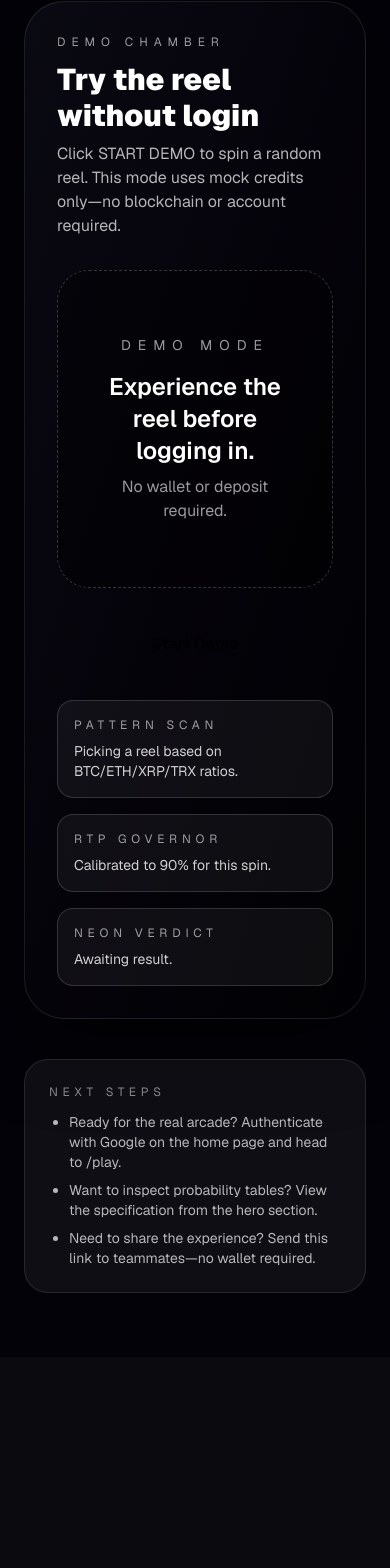
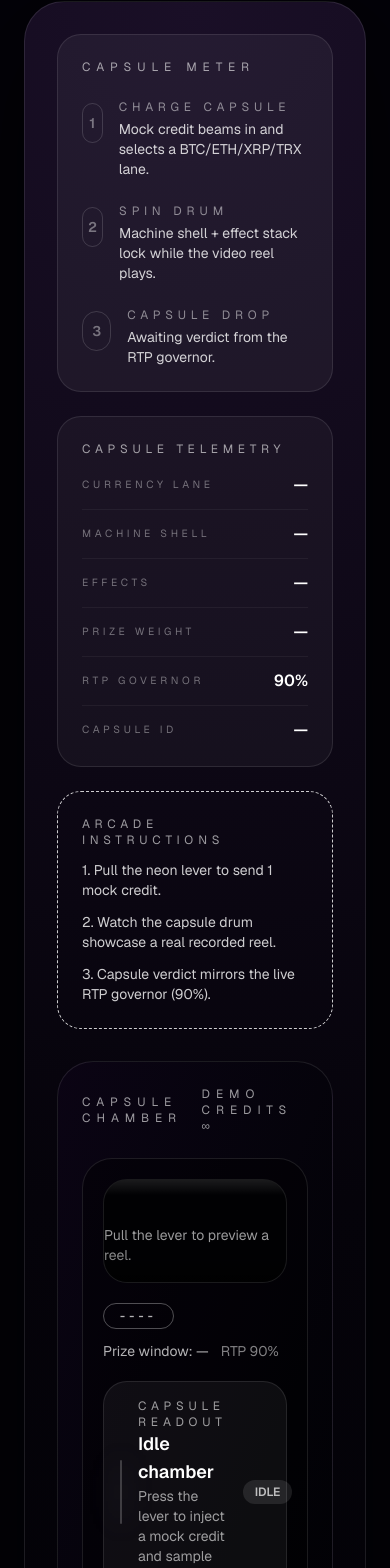
Before and after one commit to jinjinsansan/gacha, a Next.js app: page /demo in a window 390 px wide. Shown: the part 329-1897 px from the top of the page. Before the commit the page ends 1686 px from the top, so only its background shows below. Built offline with nearby package versions, Linux system fonts and the light colour scheme.

Commit message:
feat(demo): align demo experience with capsule concept
Co-authored-by: factory-droid[bot] <138933559+factory-droid[bot]@users.noreply.github.com>

```diff
--- a/src/app/demo/DemoPlayClient.tsx
+++ b/src/app/demo/DemoPlayClient.tsx
@@ -20,6 +20,7 @@ type DemoPlayResponse = {
 };
 
 type State = "idle" | "loading" | "playing" | "complete" | "error";
+type StepStatus = "pending" | "active" | "complete";
 
 const PRIZE_BY_CURRENCY: Record<string, string> = {
   BTC: "$250",
@@ -28,31 +29,35 @@ const PRIZE_BY_CURRENCY: Record<string, string> = {
   TRX: "$3",
 };
 
+const CAPSULE_GRADIENTS: Record<string, string> = {
+  BTC: "linear-gradient(135deg,#F7931A,#ffb347,#ffe29f)",
+  ETH: "linear-gradient(135deg,#506bff,#8fa7ff,#dfe8ff)",
+  XRP: "linear-gradient(135deg,#1f1f26,#4e5567,#8f97ad)",
+  TRX: "linear-gradient(135deg,#ff0038,#ff667d,#ffc7d2)",
+  default: "linear-gradient(135deg,#5c5f79,#7c81a4,#b4b9d0)",
+};
+
+const CAPSULE_GLOW: Record<string, string> = {
+  BTC: "0 0 30px rgba(247,147,26,0.45)",
+  ETH: "0 0 30px rgba(98,126,234,0.45)",
+  XRP: "0 0 30px rgba(35,41,47,0.45)",
+  TRX: "0 0 30px rgba(255,0,19,0.45)",
+  default: "0 0 30px rgba(140,140,173,0.4)",
+};
+
+const CURRENCY_BADGE_CLASSES: Record<string, string> = {
+  BTC: "border-btc text-btc",
+  ETH: "border-eth text-eth",
+  XRP: "border-xrp text-xrp",
+  TRX: "border-trx text-trx",
+};
+
+const TOTAL_PATTERNS = 50;
+
 export function DemoPlayClient() {
   const [state, setState] = useState<State>("idle");
   const [errorMessage, setErrorMessage] = useState<string | null>(null);
   const [playData, setPlayData] = useState<DemoPlayResponse | null>(null);
-
-  const statusCards = useMemo(
-    () => [
-      {
-        title: "Pattern scan",
-        body: "Picking a reel based on BTC/ETH/XRP/TRX ratios.",
-        active: state === "loading" || state === "playing" || state === "complete",
-      },
-      {
-        title: "RTP governor",
-        body: `Calibrated to ${playData?.rtp ?? 90}% for this spin.`,
-        active: state === "playing" || state === "complete",
-      },
-      {
-        title: "Neon verdict",
-        body: playData ? (playData.finalResult ? "WIN dispatched." : "LOSE recorded.") : "Awaiting result.",
-        active: state === "complete",
-      },
-    ],
-    [state, playData]
-  );
 
   const startDemoPlay = useCallback(async () => {
     try {
@@ -78,89 +83,264 @@ export function DemoPlayClient() {
   };
 
   const showVideo = playData && (state === "playing" || state === "complete");
+  const capsuleKey = playData?.pattern.currency ?? "default";
+  const capsuleGradient = CAPSULE_GRADIENTS[capsuleKey];
+  const capsuleGlow = CAPSULE_GLOW[capsuleKey];
+  const currencyBadgeClass = playData ? CURRENCY_BADGE_CLASSES[playData.pattern.currency] : null;
+
+  const telemetryItems = useMemo(
+    () => [
+      { label: "Currency lane", value: playData?.pattern.currency ?? "—" },
+      { label: "Machine shell", value: playData?.pattern.machineColor ?? "—" },
+      {
+        label: "Effects",
+        value: playData ? `${playData.pattern.effect1} → ${playData.pattern.effect2}` : "—",
+      },
+      {
+        label: "Prize weight",
+        value: playData
+          ? playData.finalResult
+            ? PRIZE_BY_CURRENCY[playData.pattern.currency] ?? `$${playData.prizeAmount}`
+            : "$0"
+          : "—",
+      },
+      { label: "RTP governor", value: `${playData?.rtp ?? 90}%` },
+      { label: "Capsule ID", value: playData ? `#${playData.pattern.id.toString().padStart(3, "0")}` : "—" },
+    ],
+    [playData]
+  );
+
+  const progressSteps = useMemo(() => {
+    const statuses: StepStatus[] = [
+      state === "idle" ? "pending" : state === "loading" ? "active" : state === "error" ? "pending" : "complete",
+      state === "playing" ? "active" : state === "complete" ? "complete" : "pending",
+      state === "complete" ? "complete" : "pending",
+    ];
+
+    return [
+      {
+        title: "Charge capsule",
+        description: "Mock credit beams in and selects a BTC/ETH/XRP/TRX lane.",
+        status: statuses[0],
+      },
+      {
+        title: "Spin drum",
+        description: "Machine shell + effect stack lock while the video reel plays.",
+        status: statuses[1],
+      },
+      {
+        title: "Capsule drop",
+        description: playData
+          ? playData.finalResult
+            ? "WIN capsule dispatched. Prize lights are armed."
+            : "LOSE capsule recorded. Jackpot meter gets the $1 drip."
+          : "Awaiting verdict from the RTP governor.",
+        status: statuses[2],
+      },
+    ];
+  }, [state, playData]);
+
+  const capsuleReadout = useMemo(() => {
+    if (state === "complete" && playData) {
+      return {
+        headline: playData.finalResult ? "WIN capsule dispatched" : "LOSE capsule recorded",
+        detail: playData.finalResult
+          ? `Prize wired: ${PRIZE_BY_CURRENCY[playData.pattern.currency] ?? `$${playData.prizeAmount}`}`
+          : "Balance unchanged. Jackpot pool increments by $1.",
+        badge: playData.finalResult ? "WIN" : "LOSE",
+      };
+    }
+    if (state === "playing" && playData) {
+      return {
+        headline: "Reel in progress",
+        detail: `${playData.pattern.machineColor} machine · ${playData.pattern.effect1} → ${playData.pattern.effect2}`,
+        badge: "SPIN",
+      };
+    }
+    if (state === "loading") {
+      return {
+        headline: "Scanning pattern library",
+        detail: "Aligning capsule lanes with real RTP tables (90%).",
+        badge: "SYNC",
+      };
+    }
+    if (state === "error") {
+      return {
+        headline: "Demo unavailable",
+        detail: errorMessage ?? "Network hiccup. Try again in a few seconds.",
+        badge: "ERROR",
+      };
+    }
+    return {
+      headline: "Idle chamber",
+      detail: "Press the lever to inject a mock credit and sample the reel.",
+      badge: "IDLE",
+    };
+  }, [state, playData, errorMessage]);
+
+  const capsuleBadgeTone =
+    capsuleReadout.badge === "WIN"
+      ? "bg-accent-win/20 text-accent-win"
+      : capsuleReadout.badge === "LOSE"
+        ? "bg-accent-jackpot/20 text-accent-jackpot"
+        : capsuleReadout.badge === "ERROR"
+          ? "bg-accent-jackpot/10 text-accent-jackpot"
+          : capsuleReadout.badge === "SPIN" || capsuleReadout.badge === "SYNC"
+            ? "bg-accent-primary/15 text-accent-primary"
+            : "bg-white/10 text-white/70";
 
   return (
-    <div className="rounded-[40px] border border-white/10 bg-gradient-to-br from-[#0a0a12] via-[#05030a] to-[#010104] p-8 shadow-[0_20px_80px_rgba(0,0,0,0.65)]">
-      <p className="text-xs uppercase tracking-[0.5em] text-white/60">Demo Chamber</p>
-      <h2 className="mt-3 text-3xl font-black text-white">Try the reel without login</h2>
-      <p className="mt-2 text-white/70">
-        Click START DEMO to spin a random reel. This mode uses mock credits only—no blockchain or account
-        required.
-      </p>
-
-      {errorMessage && <p className="mt-4 text-sm text-accent-jackpot">{errorMessage}</p>}
-
-      <div className="mt-8">
-        {showVideo ? (
-          <div className="relative overflow-hidden rounded-[36px] border border-white/15 bg-gradient-to-br from-[#050208] to-[#000] p-6">
-            <div className="absolute inset-x-10 top-4 flex justify-between text-[0.55rem] uppercase tracking-[0.6em] text-white/30">
-              <span>Left spindle</span>
-              <span>Right spindle</span>
+    <div className="rounded-[40px] border border-white/10 bg-[radial-gradient(circle_at_top,#1a0f27_0%,#05030a_55%,#010104_100%)] p-8 shadow-[0_25px_120px_rgba(0,0,0,0.75)]">
+      <div className="grid gap-8 lg:grid-cols-[320px,minmax(0,1fr)]">
+        <aside className="space-y-6">
+          <div className="rounded-3xl border border-white/10 bg-white/5 p-6">
+            <p className="text-xs uppercase tracking-[0.5em] text-white/60">Capsule meter</p>
+            <div className="mt-6 space-y-6">
+              {progressSteps.map((step, index) => (
+                <div key={step.title} className="flex items-start gap-4">
+                  <div
+                    className={`mt-1 flex h-10 w-10 items-center justify-center rounded-full border text-sm font-semibold ${
+                      step.status === "complete"
+                        ? "border-accent-primary bg-accent-primary/10 text-white"
+                        : step.status === "active"
+                          ? "border-accent-primary text-accent-primary"
+                          : "border-white/15 text-white/40"
+                    }`}
+                  >
+                    {step.status === "complete" ? <span className="text-lg">✓</span> : index + 1}
                   </div>
-            <div className="mt-8 overflow-hidden rounded-[28px] border border-white/10 bg-black">
-              <div className="relative">
-                <div className="absolute inset-x-0 top-0 z-10 h-16 bg-gradient-to-b from-black/70 to-transparent" />
-                <div className="absolute inset-x-0 bottom-0 z-10 h-16 bg-gradient-to-t from-black/80 to-transparent" />
-                <GachaVideo src={playData.pattern.videoUrl} onEnded={handleVideoEnded} className="h-full w-full object-cover" />
+                  <div>
+                    <p className="text-xs uppercase tracking-[0.4em] text-white/50">{step.title}</p>
+                    <p className="mt-1 text-sm text-white/80">{step.description}</p>
                   </div>
                 </div>
-            <div className="mt-4 flex flex-wrap gap-4 text-sm text-white/70">
-              <span>
-                Currency: <strong>{playData.pattern.currency}</strong>
-              </span>
-              <span>
-                Prize: <strong>{PRIZE_BY_CURRENCY[playData.pattern.currency] ?? `$${playData.prizeAmount}`}</strong>
-              </span>
-              <span>
-                RTP: <strong>{playData.rtp}%</strong>
-              </span>
-            </div>
-            <div className="mt-4 rounded-2xl border border-white/10 bg-white/5 p-4">
-              <p className="text-xs uppercase tracking-[0.4em] text-white/50">Result</p>
-              <p className={`mt-2 text-2xl font-semibold ${playData.finalResult ? "text-accent-win" : "text-accent-jackpot"}`}>
-                {playData.finalResult ? "WIN" : "LOSE"}
-              </p>
-              <p className="text-sm text-white/60">
-                {playData.pattern.machineColor} machine · {playData.pattern.effect1} → {playData.pattern.effect2}
-              </p>
+              ))}
             </div>
           </div>
+
+          <div className="rounded-3xl border border-white/10 bg-white/[0.04] p-6">
+            <p className="text-xs uppercase tracking-[0.4em] text-white/60">Capsule telemetry</p>
+            <dl className="mt-4 space-y-3 text-sm text-white/80">
+              {telemetryItems.map((item) => (
+                <div key={item.label} className="flex items-center justify-between gap-4 border-b border-white/5 pb-3 last:border-b-0 last:pb-0">
+                  <dt className="text-[0.65rem] uppercase tracking-[0.35em] text-white/40">{item.label}</dt>
+                  <dd className="text-base font-semibold text-white">{item.value}</dd>
+                </div>
+              ))}
+            </dl>
+          </div>
+
+          <div className="rounded-3xl border border-dashed border-accent-primary/40 bg-accent-primary/5 p-6 text-sm text-white/80">
+            <p className="text-xs uppercase tracking-[0.4em] text-white/60">Arcade instructions</p>
+            <ul className="mt-3 space-y-3">
+              <li>1. Pull the neon lever to send 1 mock credit.</li>
+              <li>2. Watch the capsule drum showcase a real recorded reel.</li>
+              <li>3. Capsule verdict mirrors the live RTP governor (90%).</li>
+            </ul>
+          </div>
+        </aside>
+
+        <section className="relative overflow-hidden rounded-[36px] border border-white/10 bg-gradient-to-br from-[#0b0414] via-[#05030b] to-[#010104] p-6">
+          <div className="flex items-center justify-between text-xs uppercase tracking-[0.5em] text-white/60">
+            <span>Capsule chamber</span>
+            <span>Demo credits ∞</span>
+          </div>
+
+          <div className="mt-6 rounded-[30px] border border-white/10 bg-black/40 p-5">
+            <div className="relative aspect-video overflow-hidden rounded-[24px] border border-white/10 bg-[#010103]">
+              <div className="absolute inset-x-0 top-0 h-[30%] bg-gradient-to-b from-white/10 via-transparent to-transparent" />
+              <div className="absolute inset-x-0 bottom-0 h-[35%] bg-gradient-to-t from-black/70 via-black/20 to-transparent" />
+              {showVideo ? (
+                <GachaVideo
+                  src={playData.pattern.videoUrl}
+                  onEnded={handleVideoEnded}
+                  className="h-full w-full object-cover"
+                />
               ) : (
-          <div className="flex flex-col items-center justify-center rounded-[32px] border border-dashed border-white/20 bg-black/40 px-8 py-16 text-center">
-            <p className="text-sm uppercase tracking-[0.5em] text-white/60">Demo Mode</p>
-            <h3 className="mt-4 text-2xl font-semibold text-white">Experience the reel before logging in.</h3>
-            <p className="mt-2 text-white/60">No wallet or deposit required.</p>
+                <div className="flex h-full flex-col items-center justify-center gap-4 text-sm text-white/60">
+                  <div className="flex gap-2">
+                    <span className="h-3 w-3 animate-ping rounded-full bg-accent-primary" />
+                    <span className="h-3 w-3 animate-ping rounded-full bg-accent-primary" style={{ animationDelay: "100ms" }} />
+                    <span className="h-3 w-3 animate-ping rounded-full bg-accent-primary" style={{ animationDelay: "200ms" }} />
+                  </div>
+                  <p>{state === "loading" ? "Aligning reels..." : "Pull the lever to preview a reel."}</p>
                 </div>
               )}
             </div>
 
-      <div className="mt-8 flex flex-wrap gap-4">
+            <div className="mt-5 flex flex-wrap items-center gap-3 text-sm">
+              <span className={`inline-flex items-center rounded-full border px-4 py-1 text-xs font-semibold uppercase tracking-[0.35em] ${currencyBadgeClass ?? "border-white/30 text-white/70"}`}>
+                {playData?.pattern.currency ?? "----"}
+              </span>
+              <span className="text-white/70">
+                Prize window: {playData ? (playData.finalResult ? PRIZE_BY_CURRENCY[playData.pattern.currency] ?? `$${playData.prizeAmount}` : "$0") : "—"}
+              </span>
+              <span className="text-white/50">RTP {playData?.rtp ?? 90}%</span>
+            </div>
+
+            <div className="mt-5 flex items-center gap-4 rounded-3xl border border-white/10 bg-white/5 p-4">
+              <div
+                className="h-16 w-16 rounded-full border border-white/20"
+                style={{ backgroundImage: capsuleGradient, boxShadow: capsuleGlow }}
+              />
+              <div>
+                <p className="text-xs uppercase tracking-[0.4em] text-white/60">Capsule readout</p>
+                <p className="text-lg font-semibold text-white">{capsuleReadout.headline}</p>
+                <p className="text-sm text-white/60">{capsuleReadout.detail}</p>
+              </div>
+              <span className={`ml-auto rounded-full px-3 py-1 text-xs font-semibold ${capsuleBadgeTone}`}>
+                {capsuleReadout.badge}
+              </span>
+            </div>
+          </div>
+
+          <div className="mt-6 flex flex-col gap-3 lg:flex-row">
             <button
               type="button"
               onClick={startDemoPlay}
               disabled={state === "loading" || state === "playing"}
-          className="inline-flex flex-1 items-center justify-center rounded-full bg-accent-primary px-6 py-3 text-base font-semibold text-black transition hover:bg-[#00d670] disabled:cursor-not-allowed disabled:bg-white/20 disabled:text-white/60"
+              className="group inline-flex flex-1 items-center justify-center gap-3 rounded-full bg-accent-primary px-6 py-4 text-base font-semibold text-black shadow-glow transition hover:bg-[#00d670] disabled:cursor-not-allowed disabled:bg-white/10 disabled:text-white/50"
             >
-          {state === "loading" ? "Spinning..." : state === "playing" ? "Playing" : "Start Demo"}
+              <span className="relative flex h-8 w-8 items-center justify-center rounded-full bg-black/20">
+                <span className="h-4 w-1 rounded-full bg-black" />
+                <span className="absolute bottom-1 h-3 w-3 rounded-full bg-black/40" />
+              </span>
+              {state === "loading" ? "Charging capsule..." : state === "playing" ? "Reel in progress" : "Pull neon lever"}
             </button>
-        {showVideo && (
+            {playData && (
               <button
                 type="button"
                 onClick={startDemoPlay}
-            className="inline-flex flex-1 items-center justify-center rounded-full border border-white/30 px-6 py-3 text-base font-semibold text-white transition hover:border-white/70"
+                disabled={state === "loading" || state === "playing"}
+                className="inline-flex flex-1 items-center justify-center rounded-full border border-white/30 px-6 py-4 text-base font-semibold text-white transition hover:border-white/70 disabled:cursor-not-allowed disabled:border-white/10 disabled:text-white/40"
               >
-            Play Again
+                Run another spin
               </button>
             )}
           </div>
+          {errorMessage && state === "error" && (
+            <p className="mt-3 text-sm text-accent-jackpot">{errorMessage}</p>
+          )}
+        </section>
+      </div>
 
       <div className="mt-8 grid gap-4 md:grid-cols-3">
-        {statusCards.map((card) => (
-          <div
-            key={card.title}
-            className={`rounded-2xl border p-4 text-sm transition ${card.active ? "border-accent-primary bg-accent-primary/10 text-white" : "border-white/15 bg-white/5 text-white/60"}`}
-          >
-            <p className="text-xs uppercase tracking-[0.4em]">{card.title}</p>
+        {[
+          {
+            title: "Capsule library",
+            body: `${TOTAL_PATTERNS} recorded reels spanning BTC/ETH/XRP/TRX machines. Each pull is authentic footage.`,
+          },
+          {
+            title: "RTP governor",
+            body: `${playData?.rtp ?? 90}% real-time return profile identically matches the production brain.`,
+          },
+          {
+            title: "Wallet safe",
+            body: "Demo uses synthetic credits only. For payouts, authenticate and head to /play.",
+          },
+        ].map((card) => (
+          <div key={card.title} className="rounded-2xl border border-white/10 bg-white/5 p-4 text-sm text-white/70">
+            <p className="text-xs uppercase tracking-[0.4em] text-white/50">{card.title}</p>
             <p className="mt-2 text-white/80">{card.body}</p>
           </div>
         ))}
```
Also changed, not shown: src/app/api/demo/play/route.ts (+12 -3 lines). Lines whose indentation alone changed are shown as unchanged.
